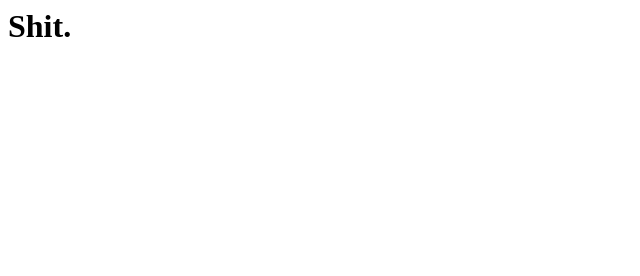
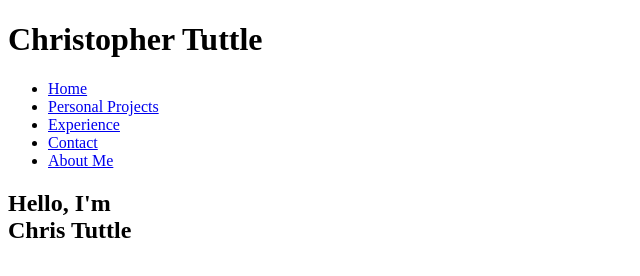
Before and after one commit to catuttle99/catuttle99.github.io, a plain HTML site: page index.html in a window 1280 px wide. Shown: the whole page, without its empty margins (0-640 px from the left). Drawn offline with Linux system fonts and the light colour scheme.

Commit message:
add header

```diff
--- a/index.html
+++ b/index.html
@@ -1 +1,57 @@
-<h1>Shit.</h1>
+<!doctype html>
+<html>
+<head>
+    <meta charset="UTF-8">
+    <title>
+        Christopher Tuttle
+    </title>
+
+</head>
+<body>
+<header>
+    <div class="contain">
+        <h1 class="name">Christopher Tuttle</h1>
+
+        <nav>
+            <ul>
+                <li><a href="index.html">Home</a></li>
+                <li><a href="personalProj.html">Personal Projects</a></li>
+                <li><a href="experience.html">Experience</a></li>
+                <li><a href="contact.html">Contact</a></li>
+                <li><a href="about.html">About Me</a></li>
+                <!--<li><a href="tips.html">Suggestions</a></li>-->
+            </ul>
+        </nav>
+
+    </div>
+
+</header>
+<div class="myPic">
+    <section>
+        <h1>Hello, I'm<div> Chris Tuttle</div></h1>
+
+    </section>
+
+</div>
+
+
+
+<!--<div class="index">
+
+  <p>I am a student at The Ohio State University, majoring in Computer Science Engineering with a focus on software engineering,
+    and minoring in Forestry, Fisheries, and Wildlife.</p>
+
+  <p>You can see a copy of my resume <a href="images/resume.pdf">here</a></p>
+</div>-->
+
+
+</body>
+
+
+
+
+
+
+
+
+</html>
```
